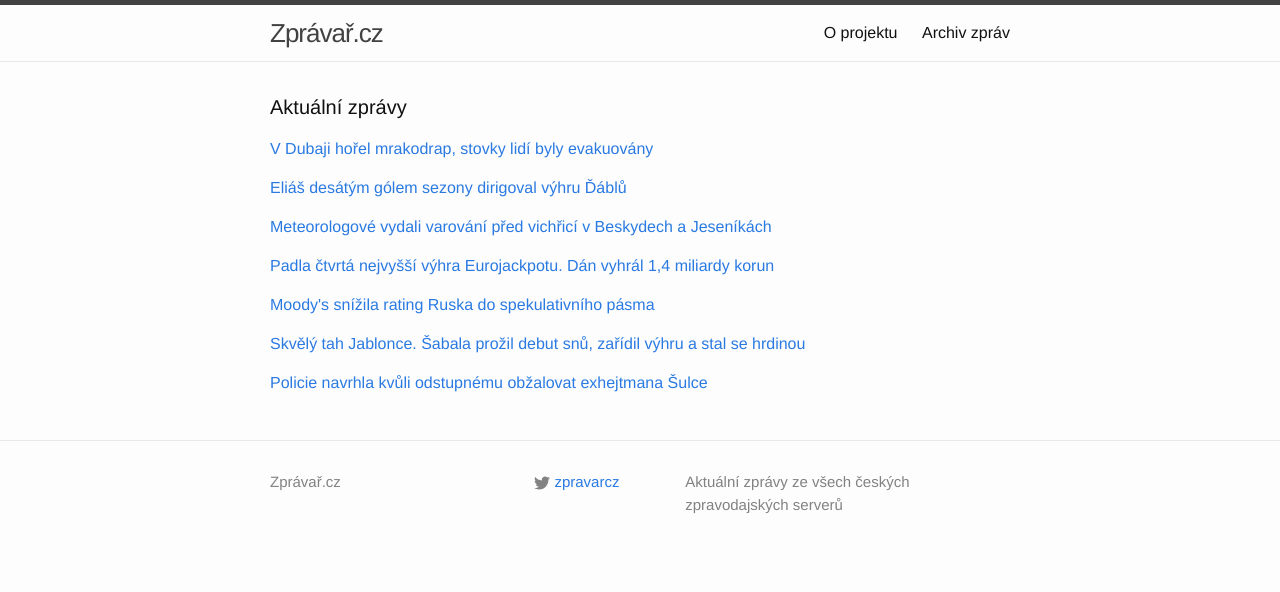
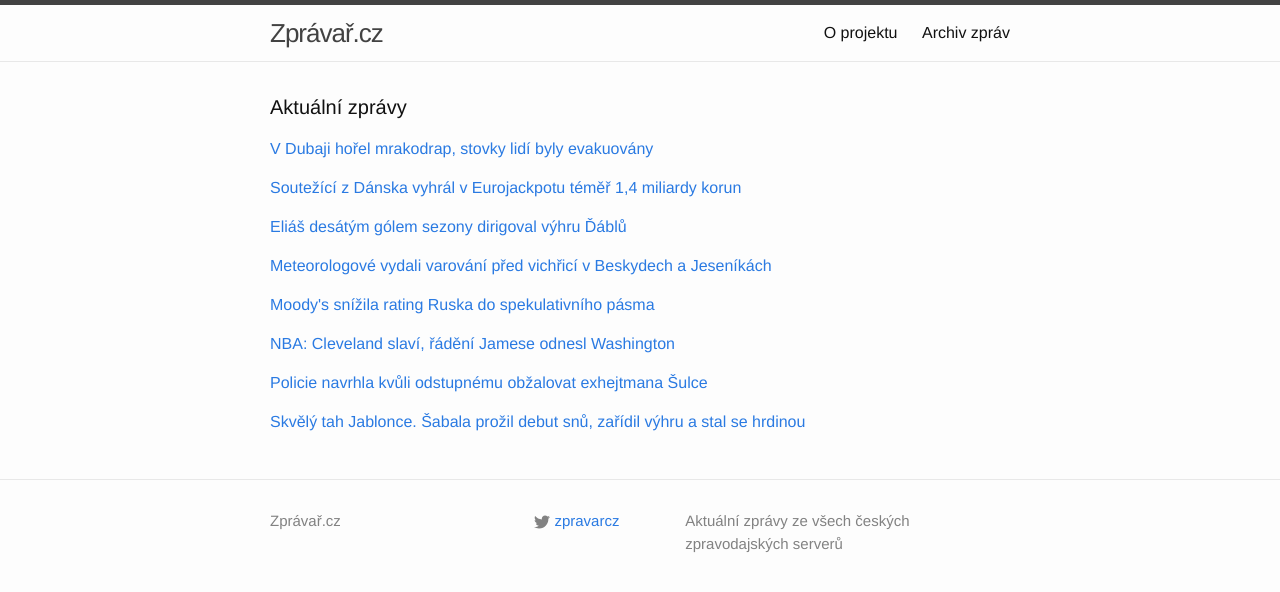
Before and after one commit to adliska/zpravar, a Jekyll site: the page built from index.html, in a window 1280 px wide. Shown: the top 592 px of the page. Built offline with Jekyll 4.4.1, drawn with Linux system fonts in a browser that asks for light colours; some of the changed lines change nothing that is shown.

Commit message:
zpravar news update

```diff
--- a/index.html
+++ b/index.html
@@ -20,8 +20,20 @@ layout: default
 <li><a href=http://www.rozhlas.cz/_zprava/v-dubaji-horela-jedna-z-nejvyssich-obytnych-budov-sveta-hasici-pozar-uhasili--1458232>V Dubaji hoří mrakodrap Torch, jedna z nejvyšších obytných budov světa - www.rozhlas.cz</a></li>
 <li><a href=http://www.rozhlas.cz/_zprava/v-dubaji-hori-mrakodrap-torch-jedna-z-nejvyssich-obytnych-budov-sveta--1458232>V Dubaji hoří mrakodrap Torch, jedna z nejvyšších obytných budov světa - www.rozhlas.cz</a></li>
 </ul>
-</div><p><a href="javascript:;" onclick="toggle_visibility('zpravy1')">Eliáš desátým gólem sezony dirigoval výhru Ďáblů</a></p>
+</div><p><a href="javascript:;" onclick="toggle_visibility('zpravy1')">Soutežící z Dánska vyhrál v Eurojackpotu téměř 1,4 miliardy korun</a></p>
 <div id="zpravy1" style="display:none">
+<ul>
+<li><a href=http://www.ceskatelevize.cz/ct24/ekonomika/302421-soutezici-z-danska-vyhral-v-eurojackpotu-temer-1-4-miliardy-korun/>Soutežící z Dánska vyhrál v Eurojackpotu téměř 1,4 miliardy korun - www.ceskatelevize.cz</a></li>
+<li><a href=http://zpravy.e15.cz/byznys/obchod-a-sluzby/eurojackpot-padl-soutezici-z-danska-vyhral-1-4-miliardy-korun-1165217>Eurojackpot padl, soutěžící z Dánska vyhrál 1,4 miliardy korun - zpravy.e15.cz</a></li>
+<li><a href=http://ekonomika.idnes.cz/rekordni-vyhra-v-eurojackpotu-dey-/eko-zahranicni.aspx?c=A150221_094851_eko-zahranicni_cen>Rekordní výhra v Eurojackoptu padla v Dánsku, činí 1,4 miliardy - ekonomika.idnes.cz</a></li>
+<li><a href=http://zahranicni.ihned.cz/c1-63570580-padla-ctvrta-nejvyssi-vyhra-eurojackpotu-dan-vyhral-1-4-miliardy-korun>Padla čtvrtá nejvyšší výhra Eurojackpotu. Dán vyhrál 1,4 miliardy korun - zahranicni.ihned.cz</a></li>
+<li><a href=http://www.ceskatelevize.cz/ct24/ekonomika/302421-soutezici-z-danska-vyhral-v-loterii-temer-50-milionu-eur/>Soutežící z Dánska vyhrál v loterii téměř 50 milionů eur - www.ceskatelevize.cz</a></li>
+<li><a href=http://zpravy.aktualne.cz/ekonomika/hlavni-vyhra-v-eurojackpotu-padla-vyherce-bere-1-4-miliardy/r~04897264b9a611e49f60002590604f2e/>Hlavní výhra v Eurojackpotu padla. Výherce bere 1,4 miliardy - zpravy.aktualne.cz</a></li>
+<li><a href=http://www.financninoviny.cz/zpravodajstvi/zpravy/v-dansku-padla-jedna-z-nejvetsich-vyher-eurojackpotu/1184054>V Dánsku padla jedna z největších výher Eurojackpotu - www.financninoviny.cz</a></li>
+<li><a href=http://www.ceskatelevize.cz/ct24/ekonomika/302421-soutezici-z-danska-vyhral-v-eurojackpotu-temer-50-milionu-eur/>Soutežící z Dánska vyhrál v Eurojackpotu téměř 50 milionů eur - www.ceskatelevize.cz</a></li>
+</ul>
+</div><p><a href="javascript:;" onclick="toggle_visibility('zpravy2')">Eliáš desátým gólem sezony dirigoval výhru Ďáblů</a></p>
+<div id="zpravy2" style="display:none">
 <ul>
 <li><a href=http://sport.aktualne.cz/elias-desatym-golem-sezony-dirigoval-vyhru-dablu/r~ee2c7902b99711e4ba57002590604f2e/>Eliáš desátým gólem sezony dirigoval výhru Ďáblů - sport.aktualne.cz</a></li>
 <li><a href=http://www.tyden.cz/rubriky/sport/hokej/nhl/dablove-vyhrali-podruhe-za-sebou-skoroval-i-elias_334080.html>Ďáblové vyhráli podruhé za sebou, skóroval i Eliáš - www.tyden.cz</a></li>
@@ -30,23 +42,14 @@ layout: default
 <li><a href=http://hokej.idnes.cz/tlusty-asistoval-u-vyhry-caroliny-dup-/nhl.aspx?c=A150221_070708_nhl_Mkr>Tlustý asistoval u výhry Caroliny, Neuvirth pochytal 40 střel Rangers - hokej.idnes.cz</a></li>
 <li><a href=http://www.sportovninoviny.cz/zpravy/elias-svym-desatym-golem-prispel-k-vyhre-new-jersey/1184019>Eliáš svým desátým gólem přispěl k výhře New Jersey - www.sportovninoviny.cz</a></li>
 </ul>
-</div><p><a href="javascript:;" onclick="toggle_visibility('zpravy2')">Meteorologové vydali varování před vichřicí v Beskydech a Jeseníkách </a></p>
-<div id="zpravy2" style="display:none">
+</div><p><a href="javascript:;" onclick="toggle_visibility('zpravy3')">Meteorologové vydali varování před vichřicí v Beskydech a Jeseníkách </a></p>
+<div id="zpravy3" style="display:none">
 <ul>
 <li><a href=http://www.lidovky.cz/meteorologove-vydali-varovani-pred-vichrici-v-beskydech-a-jesenikach-12o-/zpravy-domov.aspx?c=A150221_090608_ln_domov_mct>Meteorologové vydali varování před vichřicí v Beskydech a Jeseníkách  - www.lidovky.cz</a></li>
 <li><a href=http://www.denik.cz/z_domova/silny-vitr-zasahl-severovychod-ceska-na-horach-dosahuje-rychlosti-az-110-km-h-20.html>Silný vítr zasáhl severovýchod Česka, na horách dosahuje rychlosti až 110 km/h - www.denik.cz</a></li>
 <li><a href=http://zpravy.idnes.cz/varovani-pred-silnym-vetrem-v-beskydech-a-jesenikach-pcg-/domaci.aspx?c=A150221_081735_domaci_cen>Meteorologové varují před silným větrem v Beskydech a Jeseníkách - zpravy.idnes.cz</a></li>
 <li><a href=http://www.ceskenoviny.cz/zpravy/zpravy/silny-vitr-dnes-zasahl-severovychod-ceska/1184033>Silný vítr dnes zasáhl severovýchod Česka - www.ceskenoviny.cz</a></li>
 <li><a href=http://zpravy.aktualne.cz/pocasi/cesko-zasahl-silny-vitr-meteorologove-doporucuji-nevychazet/r~265f2f28b99c11e498be002590604f2e/>Česko zasáhl silný vítr. Meteorologové doporučují nevycházet - zpravy.aktualne.cz</a></li>
-</ul>
-</div><p><a href="javascript:;" onclick="toggle_visibility('zpravy3')">Padla čtvrtá nejvyšší výhra Eurojackpotu. Dán vyhrál 1,4 miliardy korun</a></p>
-<div id="zpravy3" style="display:none">
-<ul>
-<li><a href=http://zahranicni.ihned.cz/c1-63570580-padla-ctvrta-nejvyssi-vyhra-eurojackpotu-dan-vyhral-1-4-miliardy-korun>Padla čtvrtá nejvyšší výhra Eurojackpotu. Dán vyhrál 1,4 miliardy korun - zahranicni.ihned.cz</a></li>
-<li><a href=http://www.ceskatelevize.cz/ct24/ekonomika/302421-soutezici-z-danska-vyhral-v-loterii-temer-50-milionu-eur/>Soutežící z Dánska vyhrál v loterii téměř 50 milionů eur - www.ceskatelevize.cz</a></li>
-<li><a href=http://zpravy.aktualne.cz/ekonomika/hlavni-vyhra-v-eurojackpotu-padla-vyherce-bere-1-4-miliardy/r~04897264b9a611e49f60002590604f2e/>Hlavní výhra v Eurojackpotu padla. Výherce bere 1,4 miliardy - zpravy.aktualne.cz</a></li>
-<li><a href=http://www.financninoviny.cz/zpravodajstvi/zpravy/v-dansku-padla-jedna-z-nejvetsich-vyher-eurojackpotu/1184054>V Dánsku padla jedna z největších výher Eurojackpotu - www.financninoviny.cz</a></li>
-<li><a href=http://www.ceskatelevize.cz/ct24/ekonomika/302421-soutezici-z-danska-vyhral-v-eurojackpotu-temer-50-milionu-eur/>Soutežící z Dánska vyhrál v Eurojackpotu téměř 50 milionů eur - www.ceskatelevize.cz</a></li>
 </ul>
 </div><p><a href="javascript:;" onclick="toggle_visibility('zpravy4')">Moody's snížila rating Ruska do spekulativního pásma</a></p>
 <div id="zpravy4" style="display:none">
@@ -56,12 +59,13 @@ layout: default
 <li><a href=http://byznys.ihned.cz/c1-63569960-rusko-se-propadlo-do-spekulativniho-pasma-moody-s-mu-snizila-rating-na-ba1>Rusko se propadlo do spekulativního pásma. Moody's mu snížila rating na Ba1 - byznys.ihned.cz</a></li>
 <li><a href=http://www.financninoviny.cz/zpravodajstvi/zpravy/moody-s-snizila-rating-ruska-do-spekulativniho-pasma/1184001>Moody's snížila rating Ruska do spekulativního pásma - www.financninoviny.cz</a></li>
 </ul>
-</div><p><a href="javascript:;" onclick="toggle_visibility('zpravy5')">Skvělý tah Jablonce. Šabala prožil debut snů, zařídil výhru a stal se hrdinou</a></p>
+</div><p><a href="javascript:;" onclick="toggle_visibility('zpravy5')">NBA: Cleveland slaví, řádění Jamese odnesl Washington</a></p>
 <div id="zpravy5" style="display:none">
 <ul>
-<li><a href=http://www.denik.cz/fotbal/skvely-tah-jablonce-sabala-prozil-debut-snu-zaridil-vyhru-a-stal-se-hrdinou-2015.html>Skvělý tah Jablonce. Šabala prožil debut snů, zařídil výhru a stal se hrdinou - www.denik.cz</a></li>
-<li><a href=http://sport.aktualne.cz/dvougolovy-jablonecky-debutant-sabala-varovani-pro-vrbu/r~a3f1171ab95d11e498be002590604f2e/>Dvougólový jablonecký debutant Šabala: Varování pro Vrbu - sport.aktualne.cz</a></li>
-<li><a href=http://www.tyden.cz/rubriky/sport/fotbal/zahranicni-souteze/sabala-prozil-debut-snu-dvema-goly-zaridil-jablonci-vitezstvi_334079.html>Šabala prožil debut snů, dvěma góly zařídil Jablonci vítězství - www.tyden.cz</a></li>
+<li><a href=http://sport.aktualne.cz/nba-cleveland-slavi-radeni-jamese-odnesl-washington/r~3e49befeb9ac11e49fc3002590604f2e/>NBA: Cleveland slaví, řádění Jamese odnesl Washington - sport.aktualne.cz</a></li>
+<li><a href=http://sport.idnes.cz/basketbal-nba-zpravodajstvi-dgc-/basket.aspx?c=A150221_100026_sport-basket_rou>Cleveland v NBA díky 28 bodům Jamese deklasoval Washington - sport.idnes.cz</a></li>
+<li><a href=http://www.denik.cz/ostatni_sport/to-byl-vyprask-cleveland-diky-28-bodum-jamese-smetl-washington-20150221.html>To byl výprask. Cleveland díky 28 bodům Jamese smetl Washington - www.denik.cz</a></li>
+<li><a href=http://www.sportovninoviny.cz/zpravy/cleveland-v-nba-diky-28-bodum-jamese-deklasoval-washington/1184055>Cleveland v NBA díky 28 bodům Jamese deklasoval Washington - www.sportovninoviny.cz</a></li>
 </ul>
 </div><p><a href="javascript:;" onclick="toggle_visibility('zpravy6')">Policie navrhla kvůli odstupnému obžalovat exhejtmana Šulce</a></p>
 <div id="zpravy6" style="display:none">
@@ -70,4 +74,11 @@ layout: default
 <li><a href=http://zpravy.aktualne.cz/regiony/ustecky/policie-chce-pripad-exhejtmana-sulce-poslat-k-soudu/r~2f8b1146b99411e4a10c0025900fea04/>Policie chce případ exhejtmana Šulce poslat k soudu - zpravy.aktualne.cz</a></li>
 <li><a href=http://usti.idnes.cz/policie-poda-obzalobu-na-exhejmana-sulce-fd6-/usti-zpravy.aspx?c=A150221_2141562_usti-zpravy_cen>Policie navrhla obžalovat bývalého hejtmana Šulce - usti.idnes.cz</a></li>
 </ul>
+</div><p><a href="javascript:;" onclick="toggle_visibility('zpravy7')">Skvělý tah Jablonce. Šabala prožil debut snů, zařídil výhru a stal se hrdinou</a></p>
+<div id="zpravy7" style="display:none">
+<ul>
+<li><a href=http://www.denik.cz/fotbal/skvely-tah-jablonce-sabala-prozil-debut-snu-zaridil-vyhru-a-stal-se-hrdinou-2015.html>Skvělý tah Jablonce. Šabala prožil debut snů, zařídil výhru a stal se hrdinou - www.denik.cz</a></li>
+<li><a href=http://sport.aktualne.cz/dvougolovy-jablonecky-debutant-sabala-varovani-pro-vrbu/r~a3f1171ab95d11e498be002590604f2e/>Dvougólový jablonecký debutant Šabala: Varování pro Vrbu - sport.aktualne.cz</a></li>
+<li><a href=http://www.tyden.cz/rubriky/sport/fotbal/zahranicni-souteze/sabala-prozil-debut-snu-dvema-goly-zaridil-jablonci-vitezstvi_334079.html>Šabala prožil debut snů, dvěma góly zařídil Jablonci vítězství - www.tyden.cz</a></li>
+</ul>
 </div></div>
```
